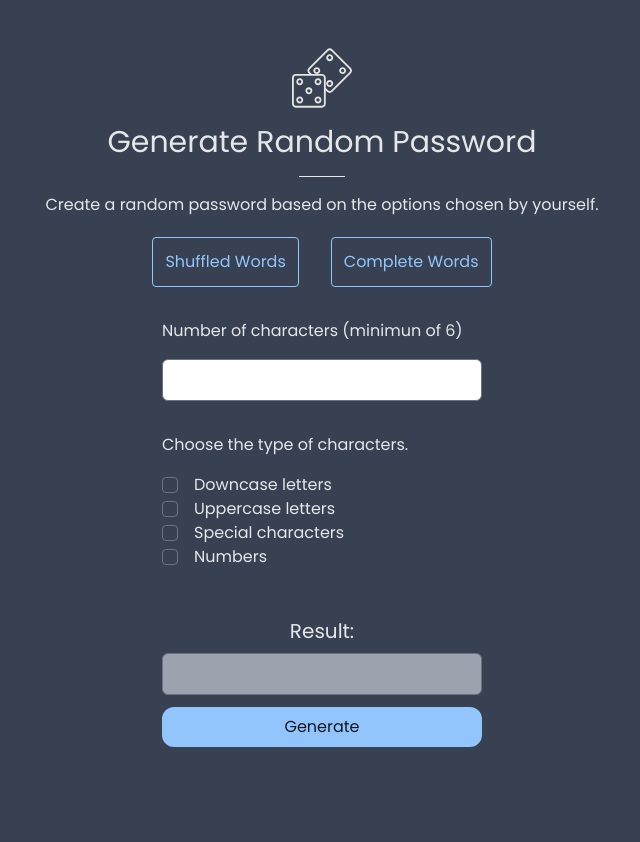
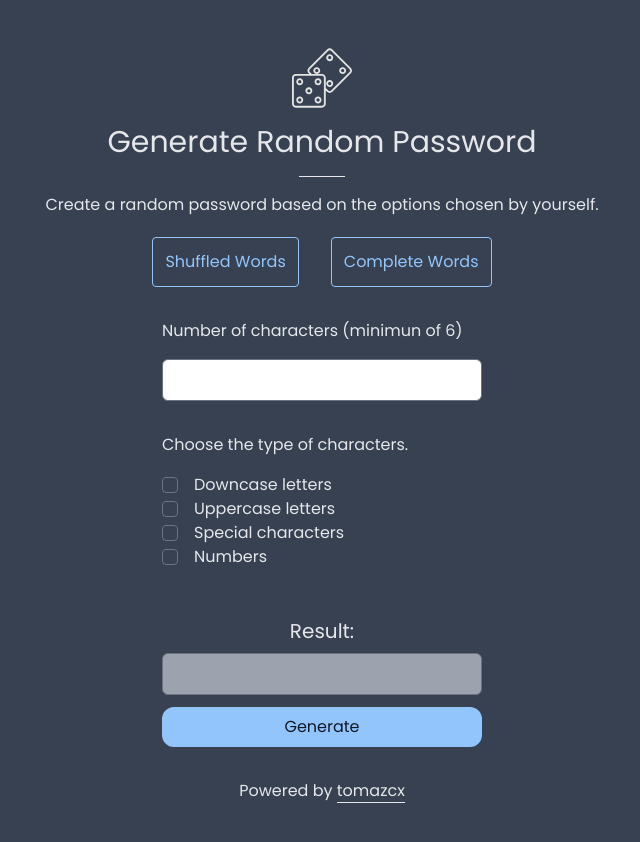
Before and after one commit to tomazcx/password-generator, a React (Vite) app: page /shuffled in a window 1280 px wide. Shown: the top 842 px of the page, without its empty margins (318-958 px from the left). Built offline with nearby package versions, Linux system fonts and the light colour scheme.

Commit message:
Added github link

```diff
--- a/src/components/Complete.jsx
+++ b/src/components/Complete.jsx
@@ -75,8 +75,8 @@ export const Complete = () => {
                     <label htmlFor="password" className="text-center text-xl mb-2">Result:</label>
                     <input type="text" name="password" id="password" className="text-black p-4 py-2 rounded-md text-center w-full disabled:bg-gray-400" value={password} disabled />
                 </div>
-                <button className=" bg-blue-300 px-8 py-1.5 rounded-xl border-2 border-blue-300 text-gray-900 w-full hover:bg-blue-400 hover:border-blue-400 transition-colors disabled:border-blue-100 disabled:bg-blue-100 mb-32 " disabled={wordsArray.length < 1} onClick={() => setPassword(generatePassword())}>Generate</button>
-
+                <button className=" bg-blue-300 px-8 py-1.5 rounded-xl border-2 border-blue-300 text-gray-900 w-full hover:bg-blue-400 hover:border-blue-400 transition-colors disabled:border-blue-100 disabled:bg-blue-100 mb-8 " disabled={wordsArray.length < 1} onClick={() => setPassword(generatePassword())}>Generate</button>
+                <span className="mb-32 text-center block">Powered by <a href="https://github.com/tomazcx" target={"_blank"} className="border-b">tomazcx</a></span>
             </div>
         </div>
     )
--- a/src/components/Shuffled.jsx
+++ b/src/components/Shuffled.jsx
@@ -84,7 +84,8 @@ export const Shuffled = () => {
                 <input type="text" name="password" id="password" className="text-black p-4 py-2 rounded-md text-center w-full disabled:bg-gray-400" value={finalPassword} maxLength={charNum} disabled />
             </div>
             <button className=" bg-blue-300 px-8 py-1.5 rounded-xl border-2 border-blue-300 text-gray-900 w-full hover:bg-blue-400 hover:border-blue-400 transition-colors" onClick={() => setPassword(generatePassword())}>Generate</button>
-            <p className='text-center text-red-600 mt-4 mb-32'>{error}</p>
+            <p className='text-center text-red-600 mt-4 mb-8'>{error}</p>
+            <span className="mb-32 text-center block">Powered by <a href="https://github.com/tomazcx" target={"_blank"} className="border-b">tomazcx</a></span>
 
         </div>
     )
```
